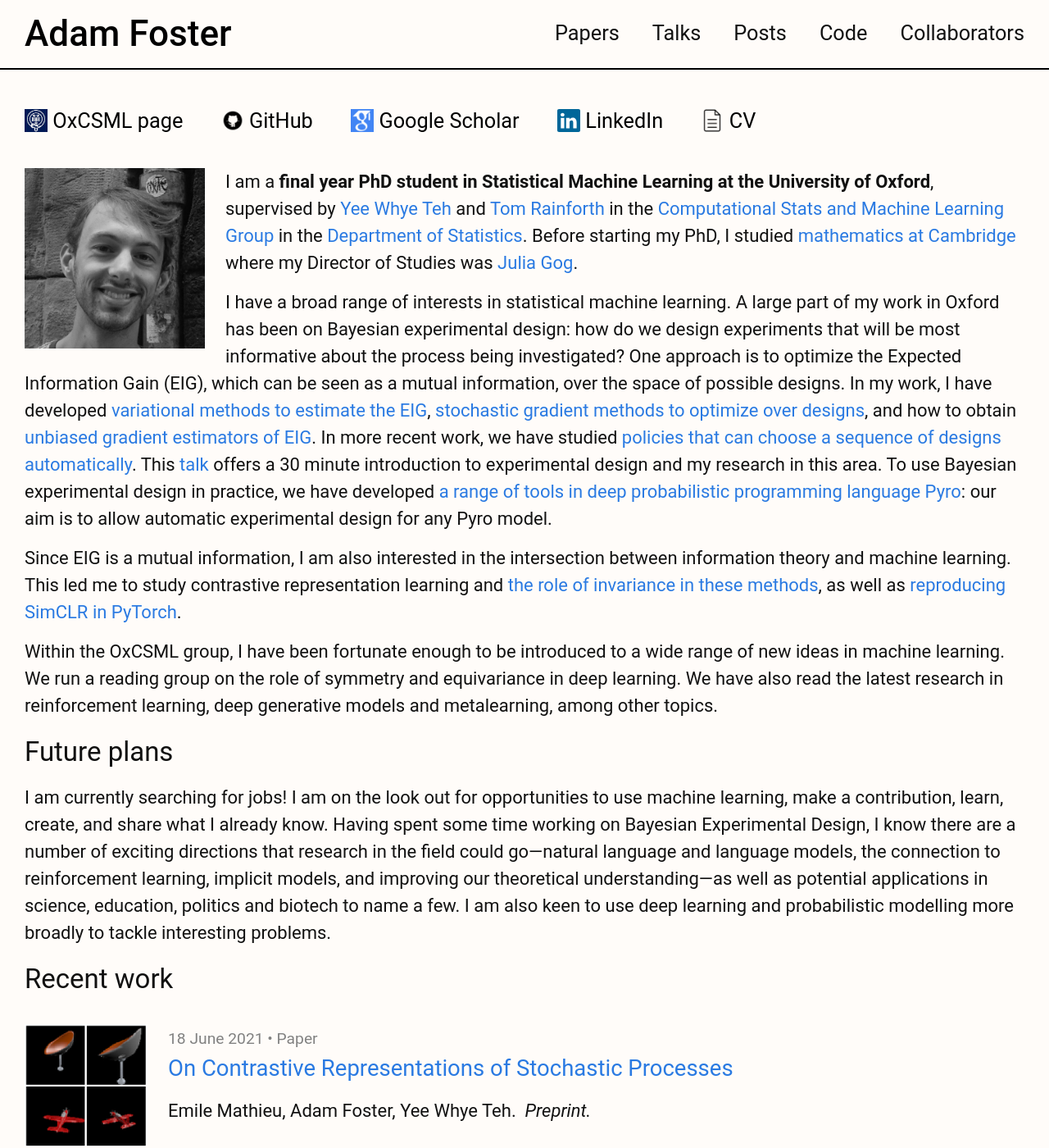
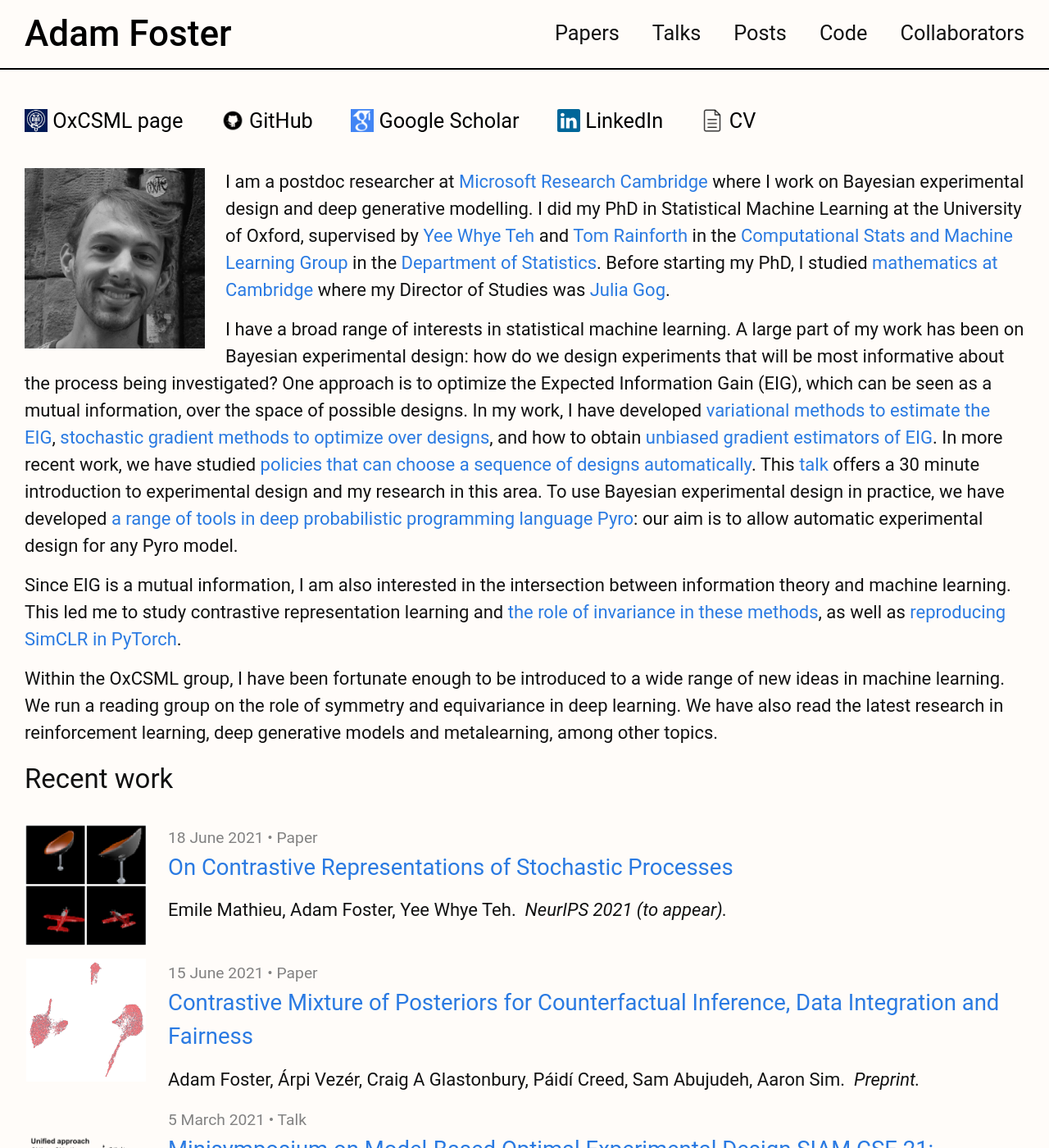
Before and after one commit to ae-foster/ae-foster.github.io, a Jekyll site: the page built from index.markdown, in a window 1280 px wide and 1400 px high. Shown: the whole window at 82% size. Built offline with Jekyll 4.4.1, drawn with Linux system fonts in a browser that asks for light colours.

Commit message:
update new job

```diff
--- a/_posts/2021-06-18-cresp.markdown
+++ b/_posts/2021-06-18-cresp.markdown
@@ -6,7 +6,7 @@
 external_url: https://arxiv.org/abs/2106.10052
 external_site: arxiv.org
 authors: Emile Mathieu, Adam Foster, Yee Whye Teh
-published: Preprint
+published: NeurIPS 2021 (to appear)
 thumbnail: assets/cresp_r2n2.png
 tag: paper
 ---
--- a/index.markdown
+++ b/index.markdown
@@ -6,12 +6,13 @@
 ---
 
 ![My helpful screenshot](/assets/adamfoster.jpg){:class="main-img"}
-I am a **final year PhD student in Statistical Machine Learning at the University of Oxford**, supervised by [Yee Whye Teh](https://www.stats.ox.ac.uk/~teh/index.html) and [Tom Rainforth](https://www.robots.ox.ac.uk/~twgr/) in the [Computational Stats and Machine Learning Group](http://csml.stats.ox.ac.uk/) in the [Department of Statistics](https://www.stats.ox.ac.uk/).
+I am a postdoc researcher at [Microsoft Research Cambridge](https://www.microsoft.com/en-us/research/lab/microsoft-research-cambridge/) where I work on Bayesian experimental design and deep generative modelling.
+I did my PhD in Statistical Machine Learning at the University of Oxford, supervised by [Yee Whye Teh](https://www.stats.ox.ac.uk/~teh/index.html) and [Tom Rainforth](https://www.robots.ox.ac.uk/~twgr/) in the [Computational Stats and Machine Learning Group](http://csml.stats.ox.ac.uk/) in the [Department of Statistics](https://www.stats.ox.ac.uk/).
 Before starting my PhD, I studied [mathematics at Cambridge](https://www.maths.cam.ac.uk/) where my Director of Studies was [Julia Gog](http://www.damtp.cam.ac.uk/person/jrg20).
 
 
 I have a broad range of interests in statistical machine learning.
-A large part of my work in Oxford has been on Bayesian experimental design: how do we design experiments that will be most informative about the process being investigated?
+A large part of my work has been on Bayesian experimental design: how do we design experiments that will be most informative about the process being investigated?
 One approach is to optimize the Expected Information Gain (EIG), which can be seen as a mutual information, over the space of possible designs.
 In my work, I have developed [variational methods to estimate the EIG](https://arxiv.org/abs/1903.05480), [stochastic gradient methods to optimize over designs](https://arxiv.org/abs/1911.00294), and how to obtain [unbiased gradient estimators of EIG](https://arxiv.org/abs/2005.08414).
 In more recent work, we have studied [policies that can choose a sequence of designs automatically](https://arxiv.org/abs/2103.02438).
@@ -25,8 +26,11 @@
 We run a reading group on the role of symmetry and equivariance in deep learning.
 We have also read the latest research in reinforcement learning, deep generative models and metalearning, among other topics.
 
-## Future plans
-I am currently searching for jobs!
-I am on the look out for opportunities to use machine learning, make a contribution, learn, create, and share what I already know.
-Having spent some time working on Bayesian Experimental Design, I know there are a number of exciting directions that research in the field could go&mdash;natural language and language models, the connection to reinforcement learning, implicit models, and improving our theoretical understanding&mdash;as well as potential applications in science, education, politics and biotech to name a few.
-I am also keen to use deep learning and probabilistic modelling more broadly to tackle interesting problems.
+
+[comment]: <> (I am currently searching for jobs!)
+
+[comment]: <> (I am on the look out for opportunities to use machine learning, make a contribution, learn, create, and share what I already know.)
+
+[comment]: <> (Having spent some time working on Bayesian Experimental Design, I know there are a number of exciting directions that research in the field could go&mdash;natural language and language models, the connection to reinforcement learning, implicit models, and improving our theoretical understanding&mdash;as well as potential applications in science, education, politics and biotech to name a few. )
+
+[comment]: <> (I am also keen to use deep learning and probabilistic modelling more broadly to tackle interesting problems. )
```
